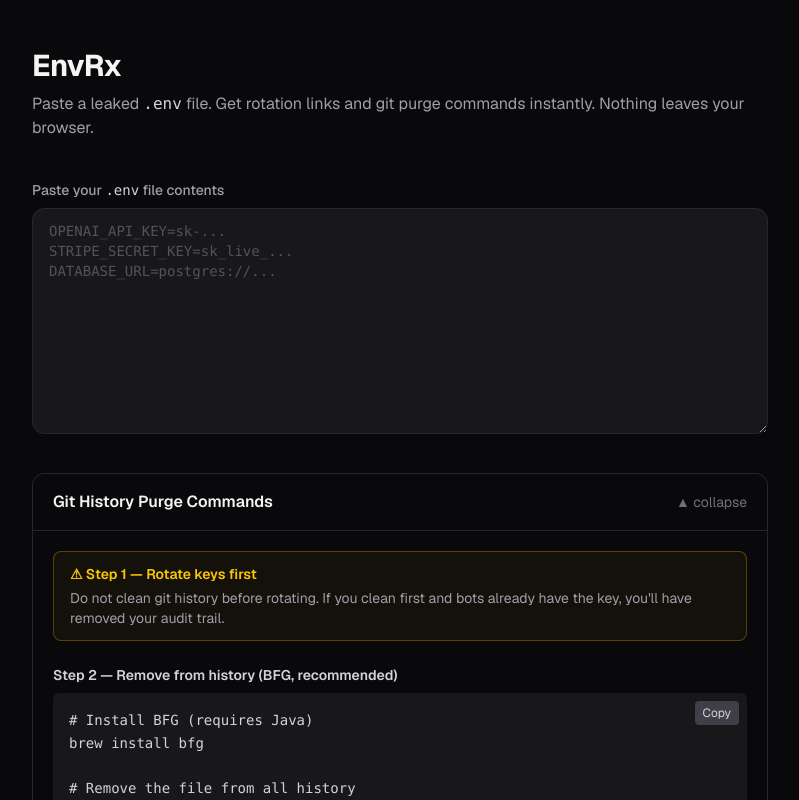
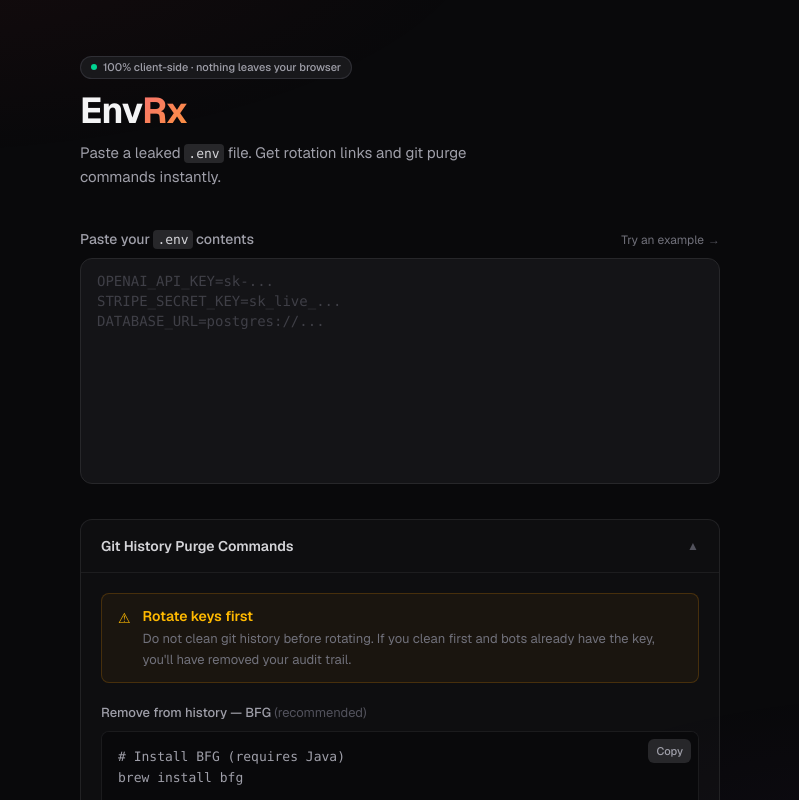
Before and after one commit to Bhavye2003Developer/EnvRx, a Next.js app: page / in a window 1280 px wide. Shown: the top 800 px of the page, without its empty margins (240-1039 px from the left). Built offline with nearby package versions, Linux system fonts and the light colour scheme.

Commit message:
feat: UI polish , gradient branding, example button, risk accents, no scrollbars

```diff
--- a/app/globals.css
+++ b/app/globals.css
@@ -7,3 +7,12 @@
 body {
   font-family: var(--font-geist-sans), Arial, sans-serif;
 }
+
+/* Hide scrollbars globally while keeping scroll functionality */
+* {
+  scrollbar-width: none;
+}
+
+*::-webkit-scrollbar {
+  display: none;
+}
--- a/components/EnvRx.tsx
+++ b/components/EnvRx.tsx
@@ -6,6 +6,15 @@
 import GitCommands from './GitCommands'
 import { parseEnv } from '@/lib/parser'
 import { matchServices } from '@/lib/matcher'
+
+const EXAMPLE_ENV = `# Example — paste your own .env below or try this sample
+OPENAI_API_KEY=sk-proj-abc123def456ghi789jkl012mno345pqr6
+STRIPE_SECRET_KEY=STRIPE_LIVE_KEY_REPLACE_ME
+DATABASE_URL=postgres://myuser:s3cr3t@db.prod.example.com:5432/myapp
+NEXTAUTH_SECRET=a8f5f167f44f4964e6c998dee827110c
+RESEND_API_KEY=re_xxxxxxxxxxxxxxxxxxxxxxxx
+NEXT_PUBLIC_SITE_URL=https://myapp.com
+PORT=3000`
 
 function detectFilename(raw: string): string {
   const match = raw.match(/^#\s*filename[:\s]+(\S+)/im)
@@ -23,29 +32,59 @@
     return { matches, filename }
   }, [raw])
 
+  const hasContent = raw.trim().length > 0
+
   return (
     <div className="min-h-screen bg-zinc-950 text-zinc-100">
-      <div className="mx-auto max-w-3xl px-4 py-12">
+      {/* Subtle radial glow in top-left */}
+      <div
+        className="pointer-events-none fixed inset-0 z-0"
+        style={{
+          background:
+            'radial-gradient(ellipse 80% 50% at 10% -10%, rgba(239,68,68,0.06) 0%, transparent 60%), radial-gradient(ellipse 60% 40% at 90% 110%, rgba(168,85,247,0.04) 0%, transparent 60%)',
+        }}
+      />
+
+      <div className="relative z-10 mx-auto max-w-2xl px-4 py-14">
         {/* Header */}
         <header className="mb-10">
-          <h1 className="text-3xl font-bold tracking-tight text-zinc-100">
-            EnvRx
+          <div className="mb-3 flex items-center gap-2">
+            <span className="inline-flex items-center gap-1.5 rounded-full border border-zinc-700/60 bg-zinc-900 px-2.5 py-0.5 text-[11px] font-medium text-zinc-400">
+              <span className="h-1.5 w-1.5 rounded-full bg-emerald-400" />
+              100% client-side · nothing leaves your browser
+            </span>
+          </div>
+          <h1 className="text-4xl font-bold tracking-tight">
+            <span className="text-zinc-100">Env</span>
+            <span
+              style={{
+                background: 'linear-gradient(135deg, #f87171 0%, #fb923c 100%)',
+                WebkitBackgroundClip: 'text',
+                WebkitTextFillColor: 'transparent',
+              }}
+            >
+              Rx
+            </span>
           </h1>
-          <p className="mt-2 text-zinc-400">
-            Paste a leaked <code className="font-mono text-zinc-300">.env</code> file. Get rotation links and git purge commands instantly. Nothing leaves your browser.
+          <p className="mt-2.5 max-w-md text-[15px] leading-relaxed text-zinc-400">
+            Paste a leaked <code className="rounded bg-zinc-800 px-1 py-0.5 font-mono text-[13px] text-zinc-300">.env</code> file.
+            Get rotation links and git purge commands instantly.
           </p>
         </header>
 
         {/* Paste area */}
-        <Paste value={raw} onChange={setRaw} />
+        <Paste value={raw} onChange={setRaw} onExample={() => setRaw(EXAMPLE_ENV)} />
 
         {/* Results */}
         {matches.length > 0 && (
-          <section className="mt-8">
-            <p className="mb-4 text-sm text-zinc-500">
-              {matches.length} secret{matches.length !== 1 ? 's' : ''} detected
-            </p>
-            <div className="space-y-3">
+          <section className="mt-7">
+            <div className="mb-4 flex items-center gap-2">
+              <span className="text-sm font-medium text-zinc-300">
+                {matches.length} secret{matches.length !== 1 ? 's' : ''} detected
+              </span>
+              <span className="h-px flex-1 bg-zinc-800" />
+            </div>
+            <div className="space-y-2.5">
               {matches.map((match, i) => (
                 <ResultCard key={`${match.key}-${i}`} match={match} />
               ))}
@@ -53,7 +92,7 @@
           </section>
         )}
 
-        {raw.trim() && matches.length === 0 && (
+        {hasContent && matches.length === 0 && (
           <p className="mt-6 text-sm text-zinc-500">No recognized secrets detected.</p>
         )}
 
@@ -61,7 +100,7 @@
         <GitCommands filename={filename} />
 
         {/* Footer */}
-        <footer className="mt-12 text-center text-xs text-zinc-600">
+        <footer className="mt-12 text-center text-xs text-zinc-700">
           Client-side only · No data sent anywhere · No analytics · No storage
         </footer>
       </div>
--- a/components/GitCommands.tsx
+++ b/components/GitCommands.tsx
@@ -17,9 +17,9 @@
   return (
     <button
       onClick={copy}
-      className="absolute right-2 top-2 rounded bg-zinc-700 px-2 py-1 text-xs text-zinc-300 hover:bg-zinc-600 transition-colors"
+      className="absolute right-2 top-2 rounded-md bg-zinc-800 px-2 py-1 text-[11px] font-medium text-zinc-400 hover:bg-zinc-700 hover:text-zinc-300 transition-colors"
     >
-      {copied ? 'Copied!' : 'Copy'}
+      {copied ? '✓ Copied' : 'Copy'}
     </button>
   )
 }
@@ -27,7 +27,7 @@
 function CodeBlock({ code }: { code: string }) {
   return (
     <div className="relative mt-2">
-      <pre className="overflow-x-auto rounded-md bg-zinc-900 p-4 pr-16 text-sm text-zinc-300 font-mono leading-relaxed">
+      <pre className="overflow-x-auto rounded-lg bg-zinc-950 px-4 py-3.5 pr-20 text-[13px] text-zinc-400 font-mono leading-relaxed border border-zinc-800/60">
         <code>{code}</code>
       </pre>
       <CopyButton text={code} />
@@ -60,44 +60,47 @@
   const gitignore = GITIGNORE_CMD
 
   return (
-    <section className="mt-8 rounded-xl border border-zinc-800 bg-zinc-950">
+    <section className="mt-7 rounded-xl border border-zinc-800/80 bg-zinc-900/40">
       <button
         onClick={() => setOpen(o => !o)}
         aria-expanded={open}
         aria-controls="git-commands-body"
         className="flex w-full items-center justify-between px-5 py-4 text-left"
       >
-        <h2 className="text-base font-semibold text-zinc-100">
+        <h2 className="text-sm font-semibold text-zinc-300">
           Git History Purge Commands
         </h2>
-        <span className="text-zinc-500 text-sm">{open ? '▲ collapse' : '▼ expand'}</span>
+        <span className="text-zinc-600 text-xs">{open ? '▲' : '▼'}</span>
       </button>
 
       {open && (
-        <div id="git-commands-body" className="border-t border-zinc-800 px-5 pb-5 space-y-6">
-          {/* Step 1 */}
-          <div className="mt-5 rounded-lg border border-yellow-500/30 bg-yellow-500/5 px-4 py-3">
-            <p className="text-sm font-semibold text-yellow-400">⚠ Step 1 — Rotate keys first</p>
-            <p className="mt-1 text-sm text-zinc-400">
-              Do not clean git history before rotating. If you clean first and bots already have the key, you&apos;ll have removed your audit trail.
-            </p>
+        <div id="git-commands-body" className="border-t border-zinc-800/60 px-5 pb-5 space-y-5">
+          {/* Step 1 — warning */}
+          <div className="mt-5 flex gap-3 rounded-lg border border-amber-500/20 bg-amber-500/5 px-4 py-3">
+            <span className="mt-0.5 shrink-0 text-amber-400 text-sm">⚠</span>
+            <div>
+              <p className="text-sm font-semibold text-amber-400">Rotate keys first</p>
+              <p className="mt-0.5 text-[13px] leading-relaxed text-zinc-500">
+                Do not clean git history before rotating. If you clean first and bots already have the key, you&apos;ll have removed your audit trail.
+              </p>
+            </div>
           </div>
 
           {/* Step 2 */}
           <div>
-            <p className="text-sm font-semibold text-zinc-300">Step 2 — Remove from history (BFG, recommended)</p>
+            <p className="text-[13px] font-medium text-zinc-400">Remove from history — BFG <span className="text-zinc-600 font-normal">(recommended)</span></p>
             <CodeBlock code={bfg} />
           </div>
 
           {/* Step 3 */}
           <div>
-            <p className="text-sm font-semibold text-zinc-300">Step 3 — Alternative: git filter-repo</p>
+            <p className="text-[13px] font-medium text-zinc-400">Alternative — git filter-repo</p>
             <CodeBlock code={filterRepo} />
           </div>
 
           {/* Step 4 */}
           <div>
-            <p className="text-sm font-semibold text-zinc-300">Step 4 — Add to .gitignore</p>
+            <p className="text-[13px] font-medium text-zinc-400">Add to .gitignore</p>
             <CodeBlock code={gitignore} />
           </div>
         </div>
--- a/components/Paste.tsx
+++ b/components/Paste.tsx
@@ -3,14 +3,41 @@
 interface PasteProps {
   value: string
   onChange: (value: string) => void
+  onExample: () => void
 }
 
-export default function Paste({ value, onChange }: PasteProps) {
+export default function Paste({ value, onChange, onExample }: PasteProps) {
   return (
     <div className="w-full">
-      <label htmlFor="env-paste" className="block text-sm font-medium text-zinc-400 mb-2">
-        Paste your <code className="font-mono text-zinc-300">.env</code> file contents
+      <div className="mb-2 flex items-center justify-between">
+        <label htmlFor="env-paste" className="text-sm font-medium text-zinc-400">
+          Paste your <code className="rounded bg-zinc-800 px-1 py-0.5 font-mono text-[13px] text-zinc-300">.env</code> contents
         </label>
+        <div className="flex items-center gap-3">
+          {value ? (
+            <button
+              onClick={() => onChange('')}
+              className="text-xs text-zinc-500 transition-colors hover:text-zinc-400"
+            >
+              Clear
+            </button>
+          ) : (
+            <button
+              onClick={onExample}
+              className="flex items-center gap-1 text-xs text-zinc-500 transition-colors hover:text-zinc-300"
+            >
+              Try an example
+              <span className="text-zinc-600">→</span>
+            </button>
+          )}
+        </div>
+      </div>
+
+      <div className="group relative">
+        {/* Focus glow ring */}
+        <div className="pointer-events-none absolute -inset-px rounded-xl opacity-0 transition-opacity duration-200 group-focus-within:opacity-100"
+          style={{ background: 'linear-gradient(135deg, rgba(248,113,113,0.15), rgba(251,146,60,0.10))', borderRadius: '12px' }}
+        />
         <textarea
           id="env-paste"
           value={value}
@@ -21,16 +48,9 @@
           autoComplete="off"
           autoCorrect="off"
           autoCapitalize="off"
-        className="w-full rounded-xl border border-zinc-800 bg-zinc-900 px-4 py-3 font-mono text-sm text-zinc-200 placeholder:text-zinc-600 focus:border-zinc-600 focus:outline-none focus:ring-1 focus:ring-zinc-600 resize-y"
+          className="relative w-full resize-none rounded-xl border border-zinc-800 bg-zinc-900/80 px-4 py-3 font-mono text-sm text-zinc-200 placeholder:text-zinc-700 focus:border-zinc-700 focus:outline-none transition-colors"
         />
-      {value && (
-        <button
-          onClick={() => onChange('')}
-          className="mt-2 text-xs text-zinc-500 hover:text-zinc-400 transition-colors"
-        >
-          Clear
-        </button>
-      )}
+      </div>
     </div>
   )
 }
```
Also changed, not shown: components/ResultCard.tsx (+21 -12 lines). Lines whose indentation alone changed are shown as unchanged.
